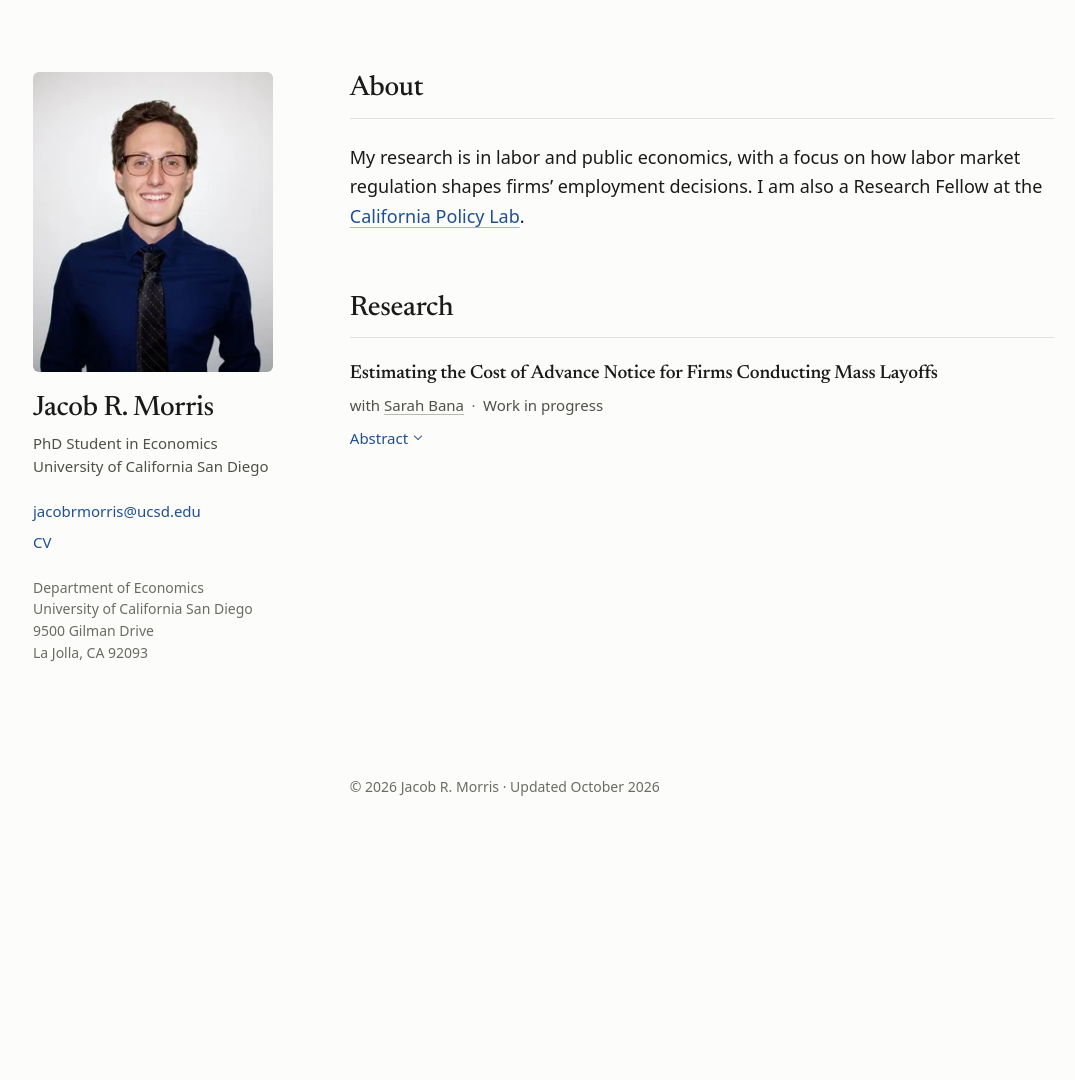
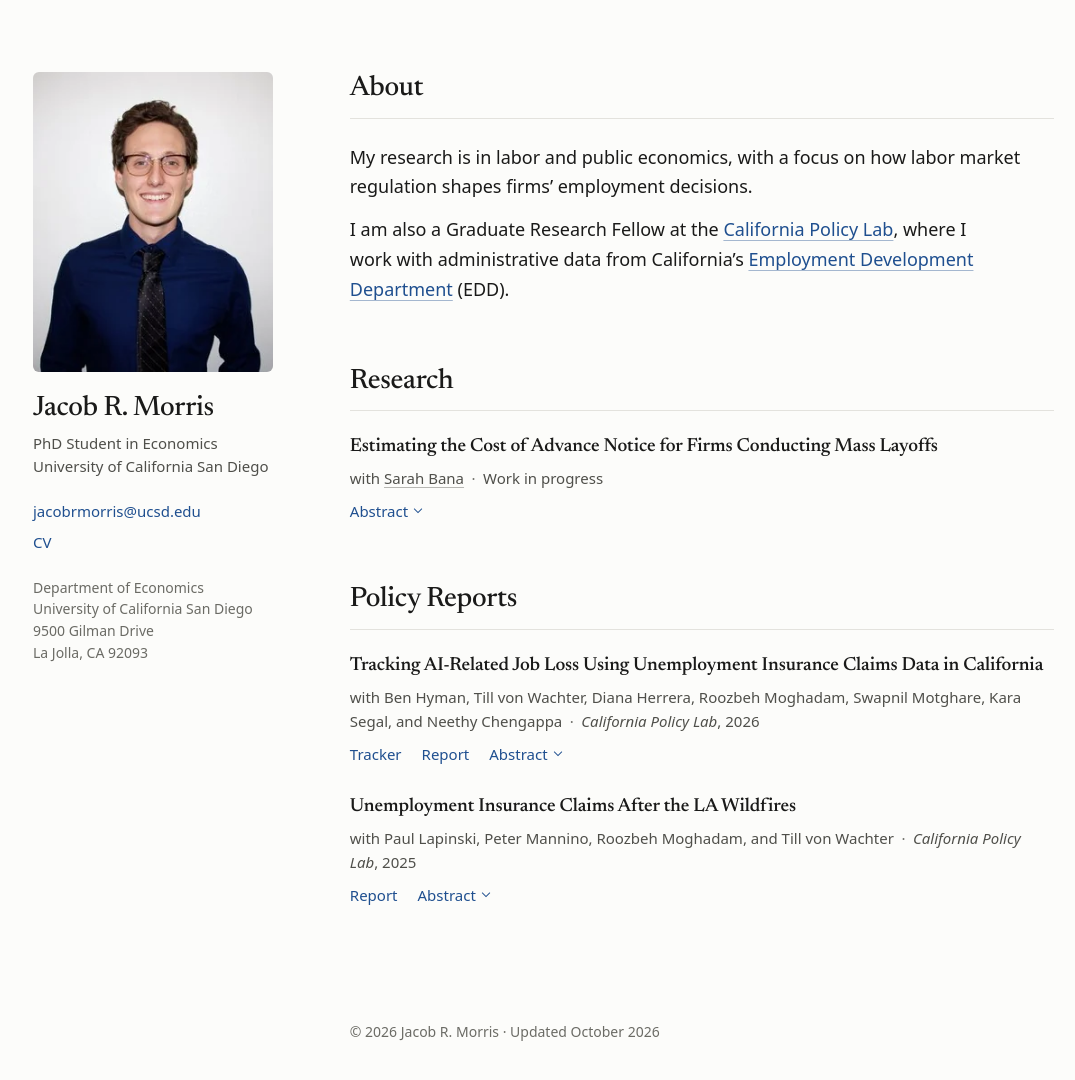
Before and after one commit to jacobrmorris/jacobrmorris.github.io, a Jekyll site: the page built from index.html, in a window 1280 px wide and 1083 px high. Shown: the top 1080 px of the window, without its empty margins (95-1170 px from the left). Built offline with Jekyll 4.4.1, drawn with Linux system fonts in a browser that asks for light colours.

Commit message:
Add policy reports, update CV and bio
- New Policy Reports section after Research with two California Policy
  Lab reports: "Tracking AI-Related Job Loss Using Unemployment Insurance
  Claims Data in California" (2026, with the AI-Unemployment Tracker) and
  "Unemployment Insurance Claims After the LA Wildfires" (2025). The
  abstracts are CPL's published summaries.
- Bio: Graduate Research Fellow at CPL, working with administrative data
  from California's Employment Development Department (EDD)
- CV: adds Policy Reports and Presentations (All-California Labor
  Economics Conference poster, 2025), Graduate Research Fellow at CPL, and
  Graduate Student Assistant at EDD (2024-)

Co-Authored-By: Claude Opus 5.5 (1M context) <noreply@anthropic.com>

```diff
--- a/_data/profile.yml
+++ b/_data/profile.yml
@@ -18,11 +18,16 @@ institution_short: UC San Diego
 institution_url: https://ucsd.edu
 department_url: https://economics.ucsd.edu
 
-# Shown under your name on the home page. Markdown is fine.
-bio: >-
+# Shown under "About" on the home page. Markdown is fine; leave a blank line
+# between paragraphs.
+bio: |
   My research is in labor and public economics, with a focus on how labor market
-  regulation shapes firms' employment decisions. I am also a Research Fellow at
-  the [California Policy Lab](https://www.capolicylab.org).
+  regulation shapes firms' employment decisions.
+
+  I am also a Graduate Research Fellow at the
+  [California Policy Lab](https://www.capolicylab.org), where I work with
+  administrative data from California's
+  [Employment Development Department](https://edd.ca.gov) (EDD).
 
 fields: [Labor Economics, Public Economics]
 
--- a/_data/research.yml
+++ b/_data/research.yml
@@ -4,10 +4,11 @@
 # Papers are grouped by `status` and appear in the order listed here.
 #
 #   title       (required)
-#   status      (required)  published | working | progress
+#   status      (required)  published | working | progress | policy
 #                 published → "Publications"   (also set `journal` and `year`)
 #                 working   → "Working Papers"
 #                 progress  → "Work in Progress"
+#                 policy    → its own "Policy Reports" section, after Research
 #   jmp         true marks your job market paper. While job-market mode is on
 #               (_data/profile.yml), it is shown first as "Job Market Paper",
 #               with its abstract and figures open.
@@ -67,3 +68,40 @@
       caption: >-
         Excess mass of layoffs just below 200 employees, where required notice
         rises from 8 to 12 weeks, relative to a smooth counterfactual.
+
+- title: Tracking AI-Related Job Loss Using Unemployment Insurance Claims Data in California
+  status: policy
+  coauthors: [Ben Hyman, Till von Wachter, Diana Herrera, Roozbeh Moghadam, Swapnil Motghare, Kara Segal, Neethy Chengappa]
+  journal: California Policy Lab
+  year: 2026
+  links:
+    - label: Tracker
+      url: https://capolicylab.org/california-ai-unemployment-tracker/
+    - label: Report
+      url: https://capolicylab.org/wp-content/uploads/2026/06/Tracking-AI-Related-Job-Loss-Using-Unemployment-Insurance-Claims-Data-in-California.pdf
+  abstract: >-
+    The California Employment Development Department partnered with the
+    nonpartisan California Policy Lab at the University of California to conduct
+    research to measure AI-related job loss trends in California, using
+    Unemployment Insurance claims data, combined with AI exposure measures. The
+    California Policy Lab developed the California AI-Unemployment Tracker
+    (CAIT), which will be updated monthly.
+
+- title: Unemployment Insurance Claims After the LA Wildfires
+  status: policy
+  coauthors: [Paul Lapinski, Peter Mannino, Roozbeh Moghadam, Till von Wachter]
+  journal: California Policy Lab
+  year: 2025
+  links:
+    - label: Report
+      url: https://capolicylab.org/unemployment-insurance-claims-after-the-la-wildfires/
+  abstract: >-
+    The 2025 Palisades and Eaton wildfires in Los Angeles County destroyed over
+    13,000 homes and nearly 2,000 business establishments, displacing thousands
+    of residents and workers. This report shows the impact the fires had on
+    workers and local economies and highlights key insights for policymakers
+    responding to natural disasters. In the weeks following the fires,
+    6,300–8,700 more new regular Unemployment Insurance (UI) claims were filed
+    than would be expected without the fires, a 12–17% increase. An additional
+    5,000 workers filed claims through the federal Disaster Unemployment
+    Assistance Program.
--- a/_includes/research.html
+++ b/_includes/research.html
@@ -1,5 +1,6 @@
 {%- comment -%}
-  Research list, grouped by status. In job-market mode the paper marked
+  Academic research, grouped by status (policy reports have their own section
+  in index.html). In job-market mode the paper marked
   `jmp: true` is pulled out and shown first as "Job Market Paper".
   With only one group (e.g. a single work in progress), the group heading is
   dropped and the status moves into each paper's meta line instead.
--- a/index.html
+++ b/index.html
@@ -62,6 +62,16 @@
       {% include research.html %}
     </section>
 
+    {%- assign policy_reports = site.data.research | where: "status", "policy" -%}
+    {%- if policy_reports.size > 0 %}
+    <section id="policy" class="section" aria-labelledby="policy-title">
+      <h2 id="policy-title" class="section-title">Policy Reports</h2>
+      {%- for item in policy_reports %}
+      {% include paper.html paper=item level=3 %}
+      {%- endfor %}
+    </section>
+    {%- endif %}
+
     {%- if site.data.teaching.positions.size > 0 %}
     <section id="teaching" class="section" aria-labelledby="teaching-title">
       <h2 id="teaching-title" class="section-title">Teaching</h2>
```
Also changed, not shown: 1 other file.
